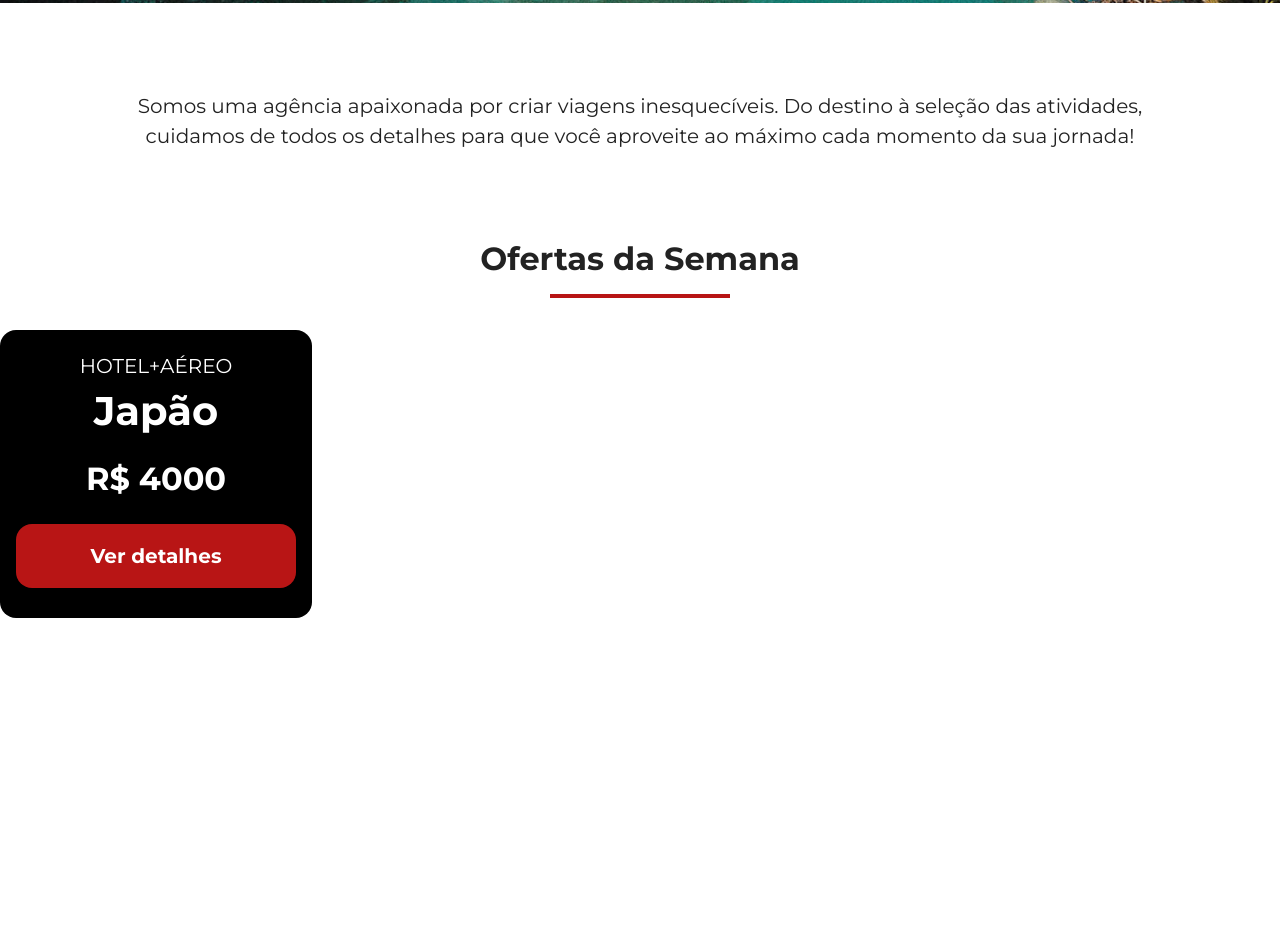
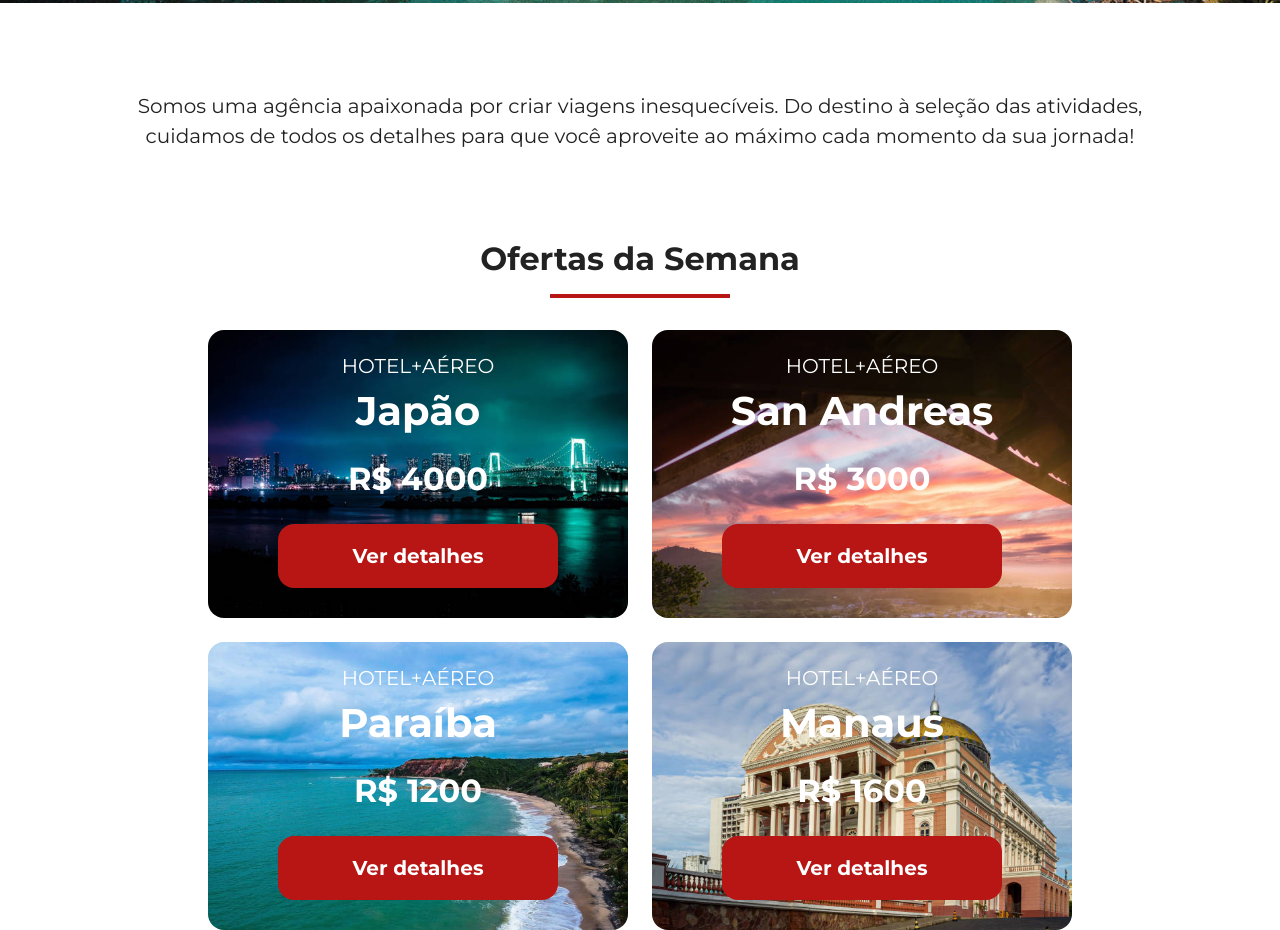
Before and after one commit to HugoFreitas7/jornada-viagens, a plain HTML site: page index.html in a window 1280 px wide. Shown: the part 757-1687 px from the top of the page. Before the commit the page ends 1375 px from the top, so only its background shows below. Drawn offline with Linux system fonts and the light colour scheme.

Commit message:
Finaliza sessao de ofertas

```diff
--- a/css/offers.css
+++ b/css/offers.css
@@ -1,3 +1,10 @@
+.offers-card {
+    display: flex;
+    flex-direction: column;
+    align-items: center;
+    gap: 24px;
+}
+
 .card {
     color: var(--text-secondary-color);
     background-color: black;
@@ -30,3 +37,52 @@
     margin-top: 24px;
     display: inline-block;
 }
+.card.japao {
+    background: url(../img/bg-card-japao.jpg);
+    background-repeat: no-repeat;
+    background-size: cover;
+}
+
+.card.san.andreas {
+    background: url(../img/bg-card-san-andreas.jpg);
+    background-repeat: no-repeat;
+    background-size: cover;
+}
+
+.card.paraiba {
+    background: url(../img/bg-card-paraiba.jpg);
+    background-repeat: no-repeat;
+    background-size: cover;
+}
+.card.manaus {
+    background: url(../img/bg-card-manaus.jpg);
+    background-repeat: no-repeat;
+    background-size: cover;
+}
+
+@media screen and (min-width: 768px) {
+    .offers-card {
+        flex-direction: row;
+        flex-wrap: wrap;
+        justify-content: center;
+    }
+}
+
+@media screen and (min-width: 1024px) {
+    .card {
+        width: 420px;
+    }
+}
+
+@media screen and (min-width: 1440px) {
+    .card {
+        width: 588px;
+    }
+}
+
+@media screen and (min-width: 1920px) {
+    .offers-cards {
+        width: 1250px;
+        margin: 0 auto;
+    }
+}
--- a/index.html
+++ b/index.html
@@ -59,14 +59,38 @@
         <hr />
       </div>
       <div class="offers-card">
-        <article class="card">
+        <article class="card japao">
           <header>
             <p>HOTEL+AÉREO</p>
             <h3>Japão <br /><span>R$ 4000</span></h3>
           </header>
-          <!--    <section>
-
-          </section> -->
+          <footer>
+            <a href="#" class="button">Ver detalhes</a>
+          </footer>
+        </article>
+         <article class="card san andreas">
+          <header>
+            <p>HOTEL+AÉREO</p>
+            <h3>San Andreas <br /><span>R$ 3000</span></h3>
+          </header>
+          <footer>
+            <a href="#" class="button">Ver detalhes</a>
+          </footer>
+        </article>
+         <article class="card paraiba">
+          <header>
+            <p>HOTEL+AÉREO</p>
+            <h3>Paraíba <br /><span>R$ 1200</span></h3>
+          </header>
+          <footer>
+            <a href="#" class="button">Ver detalhes</a>
+          </footer>
+        </article>
+        <article class="card manaus">
+          <header>
+            <p>HOTEL+AÉREO</p>
+            <h3>Manaus <br /><span>R$ 1600</span></h3>
+          </header>
           <footer>
             <a href="#" class="button">Ver detalhes</a>
           </footer>
```
Also changed, not shown: img/bg-card-japao.jpg (added), img/bg-card-manaus.jpg (added), img/bg-card-paraiba.jpg (added), img/bg-card-san-andreas.jpg (added).
